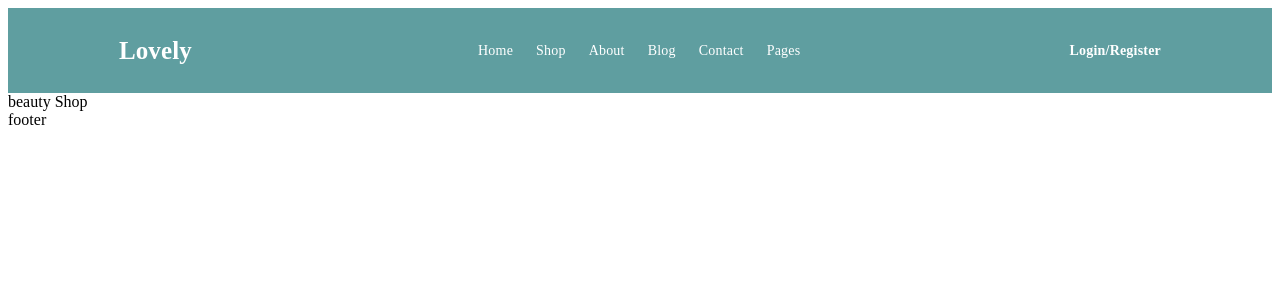
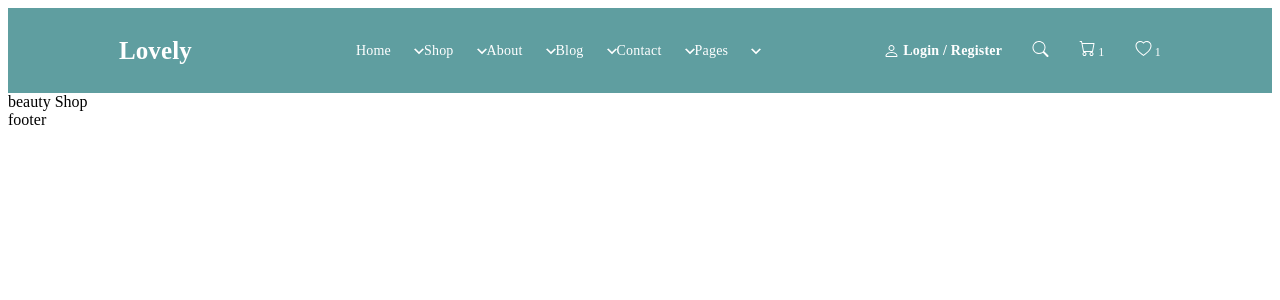
Before and after one commit to AbdugafurovaUmida/beauty-shop, a Next.js app: page / in a window 1280 px wide. Shown: the top 300 px of the page. Built offline with nearby package versions, Linux system fonts and the light colour scheme.

Commit message:
feat: header create

```diff
--- a/components/Header.jsx
+++ b/components/Header.jsx
@@ -1,7 +1,7 @@
 import React from 'react';
 import styles from "../styles/Header.module.css";
 import Link from 'next/link';
-import { Basket, Like, Login, Search, Vector, } from './svg';
+import { Basket, Like, User, Search, Vector, } from '../components/svg';
 
    const headerLinks = [
         {
@@ -60,11 +60,12 @@ function Header (){
                         </div>
 
                         <div className={styles.headerSearch}>
-                            <Login/>
-                            <span className={styles.headereLogin}>Login/Register</span>
-                            <Search/>
-                            <Basket/>
-                            <Like/>
+                            <User/>
+                            <span className={styles.headereLogin}>Login / Register</span>
+                            <span className={styles.headericon}> <Search /></span>
+                            <span className={styles.headericon}><Basket/> 1 </span>
+                            <span className={styles.headerLike}><Like/> 1 </span>
+
                         </div>
                     </div>
                </div>
--- a/styles/Header.module.css
+++ b/styles/Header.module.css
@@ -56,4 +56,27 @@
     text-align: center;
     letter-spacing: 0.2px;
     color: #FFFFFF;
+    margin:0 30px 0 5px;
 }
+
+.headericon{
+    margin-right:30px;
+    font-family: 'Montserrat';
+    font-style: normal;
+    font-weight: 400;
+    font-size: 12px;
+    line-height: 16px;
+    text-align: center;
+    letter-spacing: 0.2px;
+    color: #FFFFFF;
+}
+.headerLike{
+    font-family: 'Montserrat';
+    font-style: normal;
+    font-weight: 400;
+    font-size: 12px;
+    line-height: 16px;
+    text-align: center;
+    letter-spacing: 0.2px;
+    color: #FFFFFF;
+}
```
Also changed, not shown: components/svg.jsx (+10 -11 lines).
